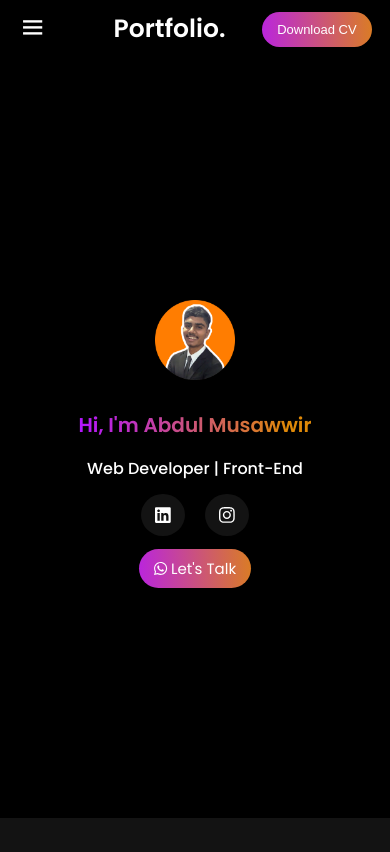
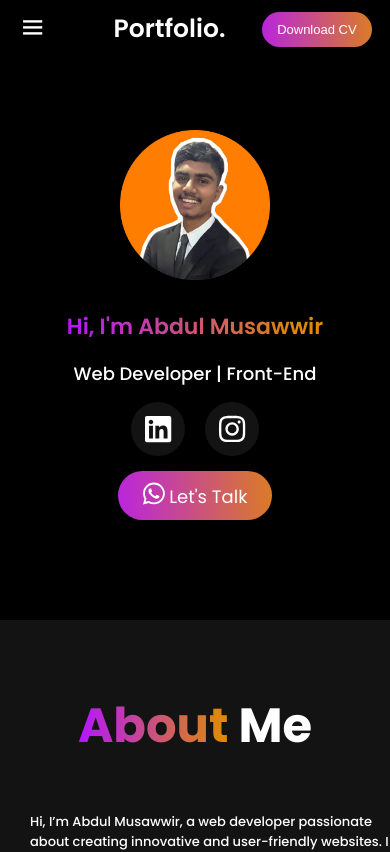
Before and after one commit to AbdulMusawwir77/Abdul-Portfolio, a React (Create React App) app: page / in a window 390 px wide. Shown: the top 852 px of the page. Built offline with nearby package versions, Linux system fonts and the light colour scheme.

Commit message:
Initial commit

```diff
--- a/src/components/Projects.jsx
+++ b/src/components/Projects.jsx
@@ -11,7 +11,7 @@
             </div>
             <div className='mywork-container'>
                 <div className='items'>
-                    <a href='https://popappz.com/'>
+                    <a href='https://popappz.com/' target="_blank" rel="noopener noreferrer">
                         <div className='img-wrapper'>
                             <img src={project1} alt='project' className="bouncing" />
                         </div>
--- a/src/styles/Home.css
+++ b/src/styles/Home.css
@@ -10,13 +10,13 @@
   width: 100%;
   overflow: hidden;
   background-color: black;
-  padding: 50px 0 100px;
+  padding: 30px 0 100px;
 }
 
 /* Image styling */
 .home img {
-  width: 150px;
-  height: 150px;
+  width: 180px;
+  height: 180px;
   margin-top: 100px;
 }
 
@@ -82,16 +82,11 @@
   .home h2 {
     font-size: 25px;
   }
-  .home img{
-    height: 120px;
-    width: 120px;
-  }
 }
 
 @media (max-width: 500px) {
   .home {
     gap: 10px;
-    padding: 150px 0 150px;
   }
   .home h1 span {
     font-size: 22px;
@@ -99,32 +94,8 @@
   .home h2 {
     font-size: 18px;
   }
-}
-
-@media (max-width: 410px) {
-  .home {
-    gap: 8px;
-    margin: 0 0 80px 0;
-  }
-  .home img {
-    width: 80px;
-    height: 80px;
-    margin-top: 150px;
-  }
-  .home h1 span {
-    font-size: 20px;
-  }
-  .home h2 {
-    font-size: 16px;
-  }
-  .home-connect {
-    font-size: 15px;
-    padding: 8px 15px;
-  }
-  .social-icons a {
-    font-size: 18px;
-  }
-  .icons {
-    font-size: 15px;
+  .home img{
+    width: 150px;
+    height: 150px;
   }
 }
```
